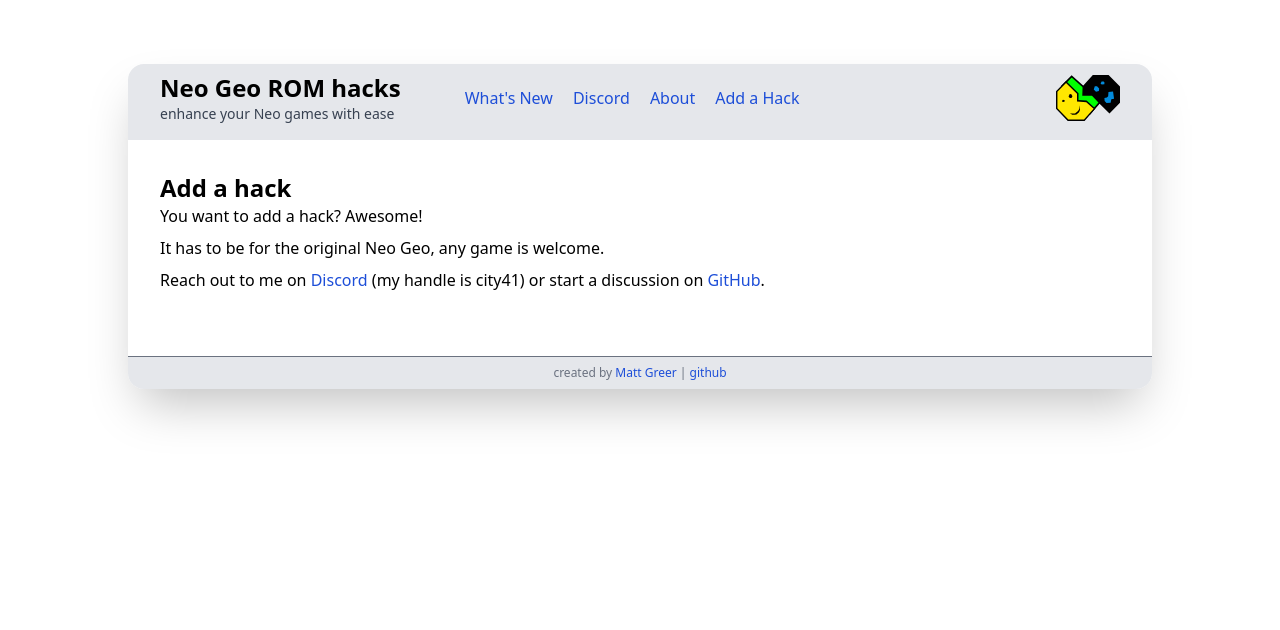
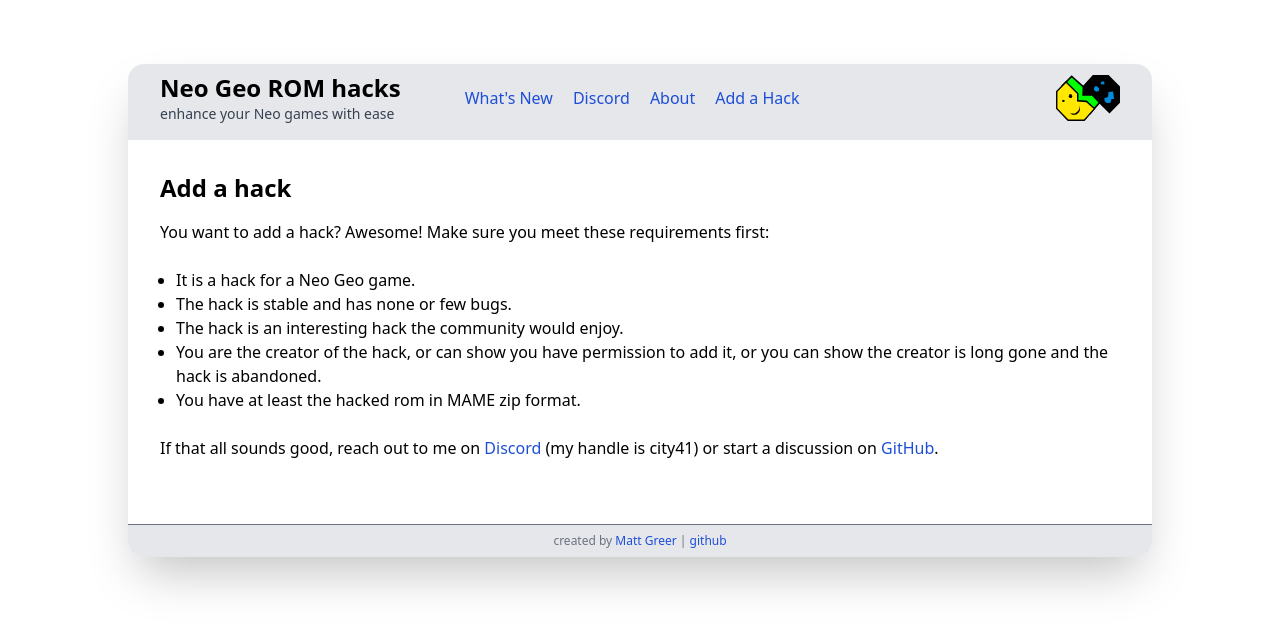
Before and after one commit to city41/neorh, a Next.js app: page /add-a-hack in a window 1280 px wide. Shown: the top 630 px of the page. Built offline with nearby package versions, Linux system fonts and the light colour scheme.

Commit message:
AddAHack, fleshed out enough for now

```diff
--- a/src/components/AddAHackPage/AddAHackPage.tsx
+++ b/src/components/AddAHackPage/AddAHackPage.tsx
@@ -3,13 +3,27 @@ import { A } from "../A";
 function AddAHackPage() {
   return (
     <div className="mt-8 mb-16">
-      <h1 className="font-bold text-2xl">Add a hack</h1>
+      <h1 className="font-bold text-2xl mb-4">Add a hack</h1>
       <div className="flex flex-col gap-y-2">
-        <p>You want to add a hack? Awesome!</p>
-        <p>It has to be for the original Neo Geo, any game is welcome.</p>
         <p>
-          Reach out to me on <A href="https://discord.gg/tvm4fpkUNq">Discord</A>{" "}
-          (my handle is city41) or start a discussion on{" "}
+          You want to add a hack? Awesome! Make sure you meet these requirements
+          first:
+        </p>
+        <ul className="list-disc ml-4 my-4">
+          <li>It is a hack for a Neo Geo game.</li>
+          <li>The hack is stable and has none or few bugs.</li>
+          <li>The hack is an interesting hack the community would enjoy.</li>
+          <li>
+            You are the creator of the hack, or can show you have permission to
+            add it, or you can show the creator is long gone and the hack is
+            abandoned.
+          </li>
+          <li>You have at least the hacked rom in MAME zip format.</li>
+        </ul>
+        <p>
+          If that all sounds good, reach out to me on{" "}
+          <A href="https://discord.gg/tvm4fpkUNq">Discord</A> (my handle is
+          city41) or start a discussion on{" "}
           <A href="https://github.com/city41/neorh/discussions">GitHub</A>.
         </p>
       </div>
--- a/src/components/Layout/Layout.tsx
+++ b/src/components/Layout/Layout.tsx
@@ -14,9 +14,11 @@ function Layout({ children }: LayoutProps) {
       <div className="mx-auto w-full lg:max-w-5xl bg-white px-8 lg:shadow-2xl lg:rounded-2xl overflow-hidden">
         <header className="flex flex-col sm:flex-row items-center pt-2 pb-4 bg-gray-200 -mx-8 px-4 sm:px-8">
           <div>
-            <h1 className="font-bold text-2xl mb-4 sm:mb-0">
-              Neo Geo ROM hacks
-            </h1>
+            <Link href="/">
+              <h1 className="font-bold text-2xl mb-4 sm:mb-0">
+                Neo Geo ROM hacks
+              </h1>
+            </Link>
             <p className="text-sm text-gray-700 invisible sm:visible">
               enhance your Neo games with ease
             </p>
```
